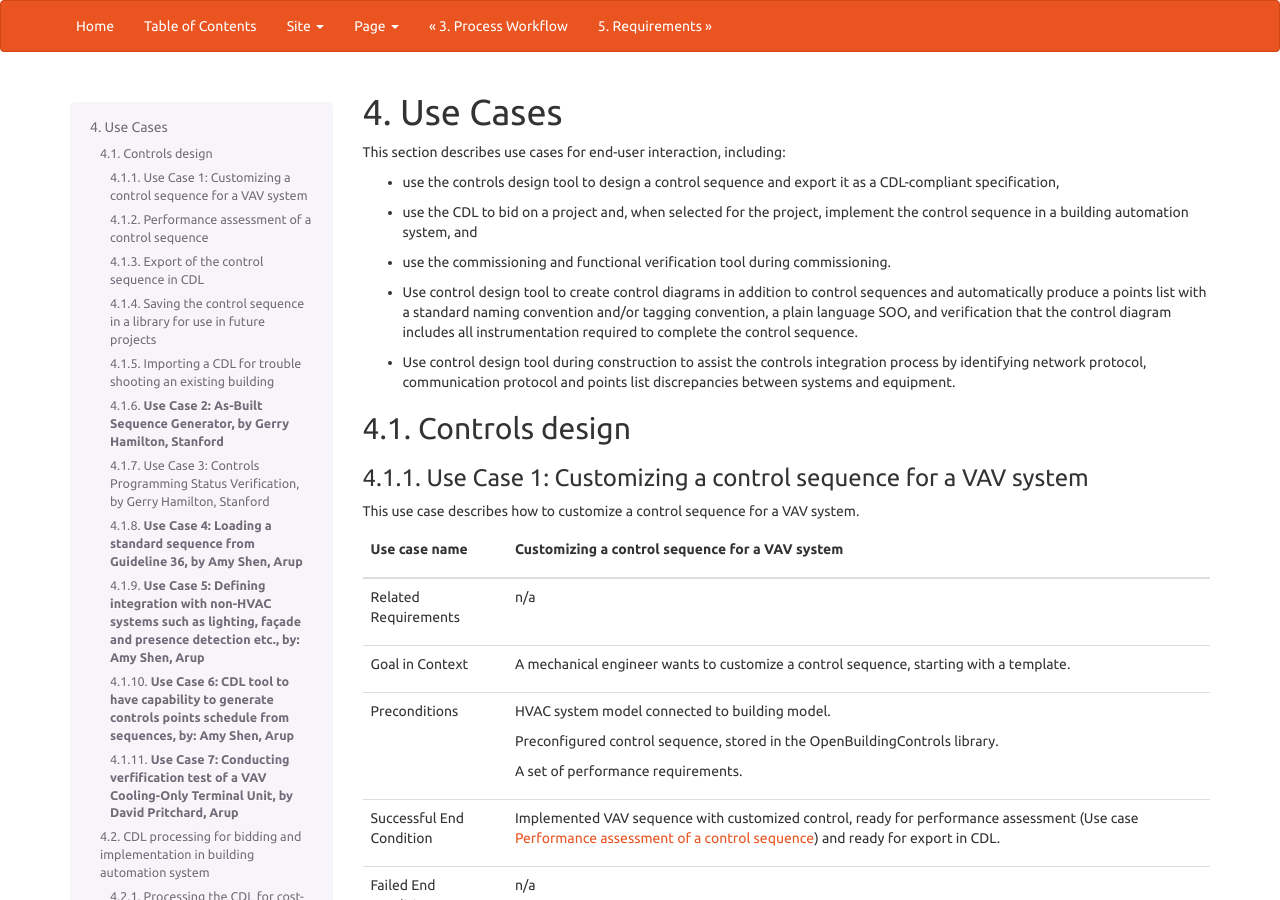
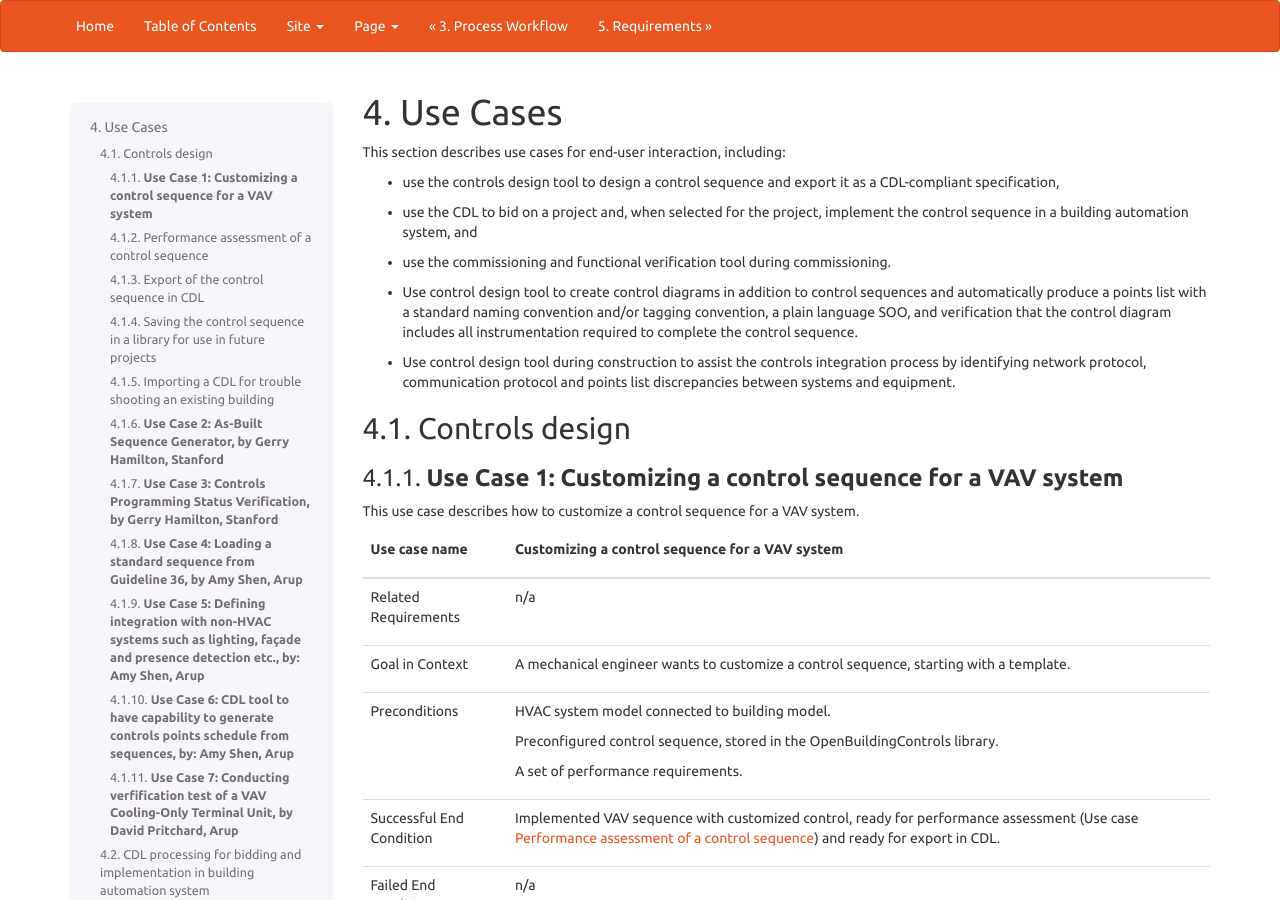
Before and after one commit to lbl-srg/obc, a Sphinx documentation site: the page built from specification/source/useCases.rst, in a window 1280 px wide and 900 px high. Built offline with Sphinx 7.4.7, drawn with Linux system fonts in a browser that asks for light colours.

Commit message:
cleaned up a bit

```diff
--- a/specification/source/useCases.rst
+++ b/specification/source/useCases.rst
@@ -23,7 +23,7 @@ Controls design
 ^^^^^^^^^^^^^^^
 
 
-Use Case 1: Customizing a control sequence for a VAV system
+**Use Case 1: Customizing a control sequence for a VAV system**
 ~~~~~~~~~~~~~~~~~~~~~~~~~~~~~~~~~~~~~~~~~~~~~~~
 
 This use case describes how to customize a control sequence
@@ -191,16 +191,16 @@ Trigger                      Need for investigation of building performance.
 ===========================  ===================================================
 
 
-Use Case 3: Controls Programming Status Verification, by Gerry Hamilton, Stanford
+**Use Case 3: Controls Programming Status Verification, by Gerry Hamilton, Stanford**
 ~~~~~~~~~~~~~~~~~~~~~~~~~~~~~~~~~~~~~~~~~~~~~~~
 
 ===========================  ===================================================
 **Use case name**            **Controls Programming Status Verification**
 ===========================  ===================================================
-Related Requirements          Tool can interpret as-installed programming.
+Related Requirements         Tool can interpret as-installed programming.
 ---------------------------  ---------------------------------------------------
 Goal in Context              An engineer wishes to confirm that the control logic
-                             is ready for commissioning.  The Tool will identify
+                             is ready for commissioning. The Tool will identify
                              Improper sequences, logic errors, missing code/pts.
 ---------------------------  ---------------------------------------------------
 Preconditions                Installed control system must be capable of communication
```
